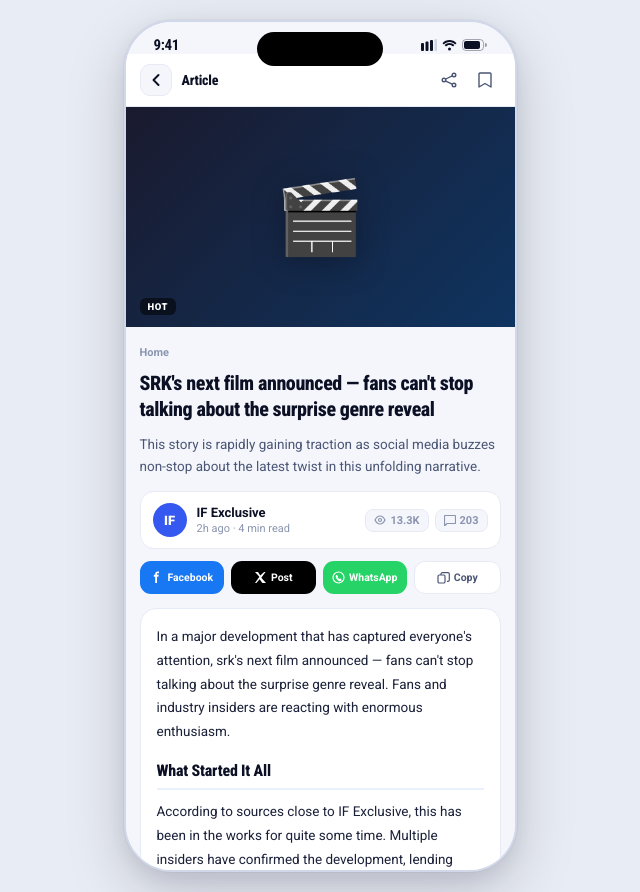
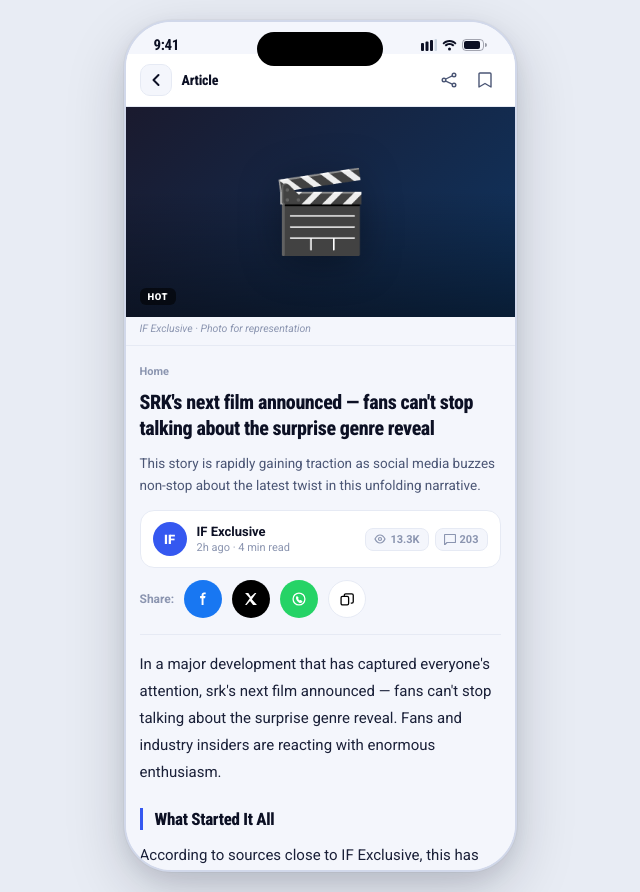
Before and after one commit to YagneshVaja/IndiaForums--Prototype-, a React (Vite) app in the folder indiaforums/: page / in a window 1280 px wide. Both pictures are taken after a click on the element 601 px from the left and 344 px from the top of the page. Shown: the whole page, without its empty margins (320-960 px from the left). Built offline with nearby package versions, Linux system fonts and the light colour scheme.

Commit message:
feat: update ArticleScreen layout with new hero overlay and caption, enhance share buttons styling, and add Vercel best practices documentation

```diff
--- a/indiaforums/src/screens/ArticleScreen.jsx
+++ b/indiaforums/src/screens/ArticleScreen.jsx
@@ -186,10 +186,14 @@ export default function ArticleScreen({ article, onBack, onArticlePress }) {
         {/* Hero */}
         <div className={styles.hero} style={{ background: article.bg }}>
           <span className={styles.heroEmoji}>{article.emoji}</span>
+          <div className={styles.heroOverlay} />
           <div className={styles.heroBadges}>
             {article.breaking && <span className={styles.badgeBreaking}>BREAKING</span>}
             {article.tag      && <span className={styles.badgeTag}>{article.tag}</span>}
           </div>
+        </div>
+        <div className={styles.heroCaption}>
+          <span>{article.source || 'India Forums'}</span> · Photo for representation
         </div>
 
         <div className={styles.content}>
@@ -236,21 +240,18 @@ export default function ArticleScreen({ article, onBack, onArticlePress }) {
 
           {/* Share */}
           <div className={styles.shareRow}>
-            <button className={`${styles.shareBtn} ${styles.fbBtn}`}>
-              <svg width="13" height="13" viewBox="0 0 13 13" fill="none"><path d="M7.5 2.2H9V.5H7.5C6.2.5 5.2 1.5 5.2 2.8v.9H3.8v2h1.4V12H7V5.7h1.4l.4-2H7V2.8c0-.33.27-.6.5-.6z" fill="white"/></svg>
-              <span>Facebook</span>
+            <span className={styles.shareLabel}>Share:</span>
+            <button className={`${styles.shareCircle} ${styles.fbBtn}`} title="Facebook">
+              <svg width="14" height="14" viewBox="0 0 13 13" fill="none"><path d="M7.5 2.2H9V.5H7.5C6.2.5 5.2 1.5 5.2 2.8v.9H3.8v2h1.4V12H7V5.7h1.4l.4-2H7V2.8c0-.33.27-.6.5-.6z" fill="white"/></svg>
             </button>
-            <button className={`${styles.shareBtn} ${styles.xBtn}`}>
-              <svg width="13" height="13" viewBox="0 0 13 13" fill="none"><path d="M1 1l4.4 4.8L1 12h1.4l3.2-3.7 2.8 3.7H12L7.3 6.7 11.5 1h-1.4L6.3 4.4 4 1H1z" fill="white"/></svg>
-              <span>Post</span>
+            <button className={`${styles.shareCircle} ${styles.xBtn}`} title="X / Twitter">
+              <svg width="14" height="14" viewBox="0 0 13 13" fill="none"><path d="M1 1l4.4 4.8L1 12h1.4l3.2-3.7 2.8 3.7H12L7.3 6.7 11.5 1h-1.4L6.3 4.4 4 1H1z" fill="white"/></svg>
             </button>
-            <button className={`${styles.shareBtn} ${styles.waBtn}`}>
-              <svg width="13" height="13" viewBox="0 0 13 13" fill="none"><circle cx="6.5" cy="6.5" r="5.5" stroke="white" strokeWidth="1.2"/><path d="M4 4.2c.4-.4.9-.4 1.2 0l.8 1c.2.3.1.6-.1.8l-.3.3c.4.7.9 1.3 1.7 1.7l.3-.3c.2-.2.5-.2.8-.1l1 .8c.4.3.4.8 0 1.2-.7.7-1.8.9-2.8.3C5.3 9 4 7.7 3.8 6.3c-.2-.9 0-1.8.2-2.1z" fill="white"/></svg>
-              <span>WhatsApp</span>
+            <button className={`${styles.shareCircle} ${styles.waBtn}`} title="WhatsApp">
+              <svg width="14" height="14" viewBox="0 0 13 13" fill="none"><circle cx="6.5" cy="6.5" r="5.5" stroke="white" strokeWidth="1.2"/><path d="M4 4.2c.4-.4.9-.4 1.2 0l.8 1c.2.3.1.6-.1.8l-.3.3c.4.7.9 1.3 1.7 1.7l.3-.3c.2-.2.5-.2.8-.1l1 .8c.4.3.4.8 0 1.2-.7.7-1.8.9-2.8.3C5.3 9 4 7.7 3.8 6.3c-.2-.9 0-1.8.2-2.1z" fill="white"/></svg>
             </button>
-            <button className={`${styles.shareBtn} ${styles.copyBtn}`}>
-              <svg width="13" height="13" viewBox="0 0 13 13" fill="none"><rect x="1" y="4" width="7" height="8" rx="1.3" stroke="currentColor" strokeWidth="1.2"/><path d="M4 4V3a1.3 1.3 0 011.3-1.3H11A1.3 1.3 0 0112.3 3v6A1.3 1.3 0 0111 10.3h-1" stroke="currentColor" strokeWidth="1.2"/></svg>
-              <span>Copy</span>
+            <button className={`${styles.shareCircle} ${styles.copyBtn}`} title="Copy link">
+              <svg width="14" height="14" viewBox="0 0 13 13" fill="none"><rect x="1" y="4" width="7" height="8" rx="1.3" stroke="currentColor" strokeWidth="1.2"/><path d="M4 4V3a1.3 1.3 0 011.3-1.3H11A1.3 1.3 0 0112.3 3v6A1.3 1.3 0 0111 10.3h-1" stroke="currentColor" strokeWidth="1.2"/></svg>
             </button>
           </div>
 
--- a/indiaforums/src/screens/ArticleScreen.module.css
+++ b/indiaforums/src/screens/ArticleScreen.module.css
@@ -72,17 +72,27 @@
 /* ── Hero ──────────────────────────────────────────────────────────────────── */
 .hero {
   width: 100%;
-  height: 220px;
+  height: 210px;
   display: flex;
   align-items: center;
   justify-content: center;
   position: relative;
   flex-shrink: 0;
+  overflow: hidden;
 }
 
 .heroEmoji {
-  font-size: 72px;
-  filter: drop-shadow(0 4px 16px rgba(0,0,0,0.3));
+  font-size: 80px;
+  filter: drop-shadow(0 6px 20px rgba(0,0,0,0.35));
+  position: relative;
+  z-index: 1;
+}
+
+.heroOverlay {
+  position: absolute;
+  inset: 0;
+  background: linear-gradient(to bottom, transparent 40%, rgba(0,0,0,0.45) 100%);
+  z-index: 0;
 }
 
 .heroBadges {
@@ -91,6 +101,18 @@
   left: 14px;
   display: flex;
   gap: 6px;
+  z-index: 2;
+}
+
+/* ── Hero caption ──────────────────────────────────────────────────────────── */
+.heroCaption {
+  padding: 5px 14px 0;
+  font-size: 10.5px;
+  color: var(--text3);
+  font-family: var(--font-body);
+  font-style: italic;
+  border-bottom: 1px solid var(--border);
+  padding-bottom: 10px;
 }
 
 .badgeBreaking {
@@ -235,32 +257,39 @@
 /* ── Share row ─────────────────────────────────────────────────────────────── */
 .shareRow {
   display: flex;
-  gap: 7px;
-  margin-bottom: 14px;
+  align-items: center;
+  gap: 10px;
+  margin-bottom: 16px;
+  padding-bottom: 16px;
+  border-bottom: 1px solid var(--border);
 }
 
-.shareBtn {
-  flex: 1;
+.shareLabel {
+  font-size: 12px;
+  font-weight: 700;
+  color: var(--text3);
+  font-family: var(--font-body);
+  flex-shrink: 0;
+}
+
+.shareCircle {
+  width: 38px;
+  height: 38px;
+  border-radius: 50%;
   display: flex;
   align-items: center;
   justify-content: center;
-  gap: 4px;
-  padding: 9px 2px;
-  border-radius: 11px;
   border: none;
   cursor: pointer;
-  font-size: 10.5px;
-  font-weight: 700;
-  font-family: var(--font-body);
-  color: #fff;
+  flex-shrink: 0;
   transition: transform 0.15s, opacity 0.15s;
 }
-.shareBtn:active { transform: scale(0.95); opacity: 0.85; }
+.shareCircle:active { transform: scale(0.9); opacity: 0.8; }
 
 .fbBtn   { background: #1877F2; }
 .xBtn    { background: #000; }
 .waBtn   { background: #25D366; }
-.copyBtn { background: var(--card); color: var(--text2); border: 1.5px solid var(--border); }
+.copyBtn { background: var(--card); border: 1.5px solid var(--border); }
 
 /* ── Reactions ─────────────────────────────────────────────────────────────── */
 .reactBox {
@@ -328,37 +357,37 @@
 
 /* ── Divider ───────────────────────────────────────────────────────────────── */
 .divider {
-  height: 1px;
+  height: 6px;
   background: var(--border);
-  margin: 16px 0;
+  margin: 20px -14px;
+  opacity: 0.5;
 }
 
 /* ── Article body ──────────────────────────────────────────────────────────── */
 .body {
-  background: var(--card);
-  border-radius: 16px;
-  border: 1px solid var(--border);
-  padding: 16px;
+  background: transparent;
+  padding: 0;
 }
 
 .bPara {
   font-family: var(--font-body);
-  font-size: 13.5px;
-  line-height: 1.75;
+  font-size: 15px;
+  line-height: 1.8;
   color: var(--text);
-  margin: 0 0 14px;
+  margin: 0 0 16px;
 }
 .bPara:last-child { margin-bottom: 0; }
 
 .bHeading {
   font-family: var(--font-display);
-  font-size: 16px;
+  font-size: 17px;
   font-weight: 800;
   color: var(--dark);
-  margin: 18px 0 10px;
-  padding-bottom: 8px;
-  border-bottom: 2px solid var(--brand-light);
-  letter-spacing: -0.2px;
+  margin: 22px 0 12px;
+  padding-left: 12px;
+  border-left: 3px solid var(--brand);
+  letter-spacing: -0.3px;
+  line-height: 1.3;
 }
 
 .bQuote {
@@ -494,11 +523,14 @@
 /* ── Shared section label ──────────────────────────────────────────────────── */
 .sectionLabel {
   font-family: var(--font-display);
-  font-size: 15px;
+  font-size: 16px;
   font-weight: 800;
   color: var(--dark);
-  margin-bottom: 12px;
-  letter-spacing: -0.2px;
+  margin-bottom: 14px;
+  letter-spacing: -0.3px;
+  padding-left: 11px;
+  border-left: 3px solid var(--brand);
+  line-height: 1.2;
 }
 
 /* ── Entities section ──────────────────────────────────────────────────────── */
@@ -576,8 +608,8 @@
 .relCard:active { transform: scale(0.98); border-color: rgba(53,88,240,0.2); }
 
 .relThumb {
-  width: 64px;
-  height: 64px;
+  width: 80px;
+  height: 80px;
   border-radius: 12px;
   flex-shrink: 0;
   display: flex;
@@ -617,7 +649,7 @@
 
 .relTitle {
   font-family: var(--font-display);
-  font-size: 13px;
+  font-size: 13.5px;
   font-weight: 700;
   color: var(--text);
   line-height: 1.38;
@@ -856,4 +888,4 @@
 .likeBtn:active, .replyBtn:active { color: var(--brand); }
 
 /* ── End padding ───────────────────────────────────────────────────────────── */
-.endPad { height: 24px; }
+.endPad { height: 40px; }
```
Also changed, not shown: 2 other files (tests, documents, lock files or other folders).
